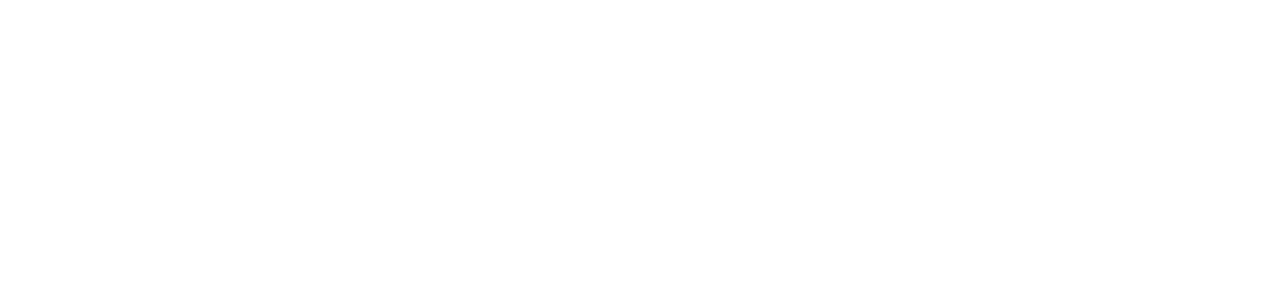
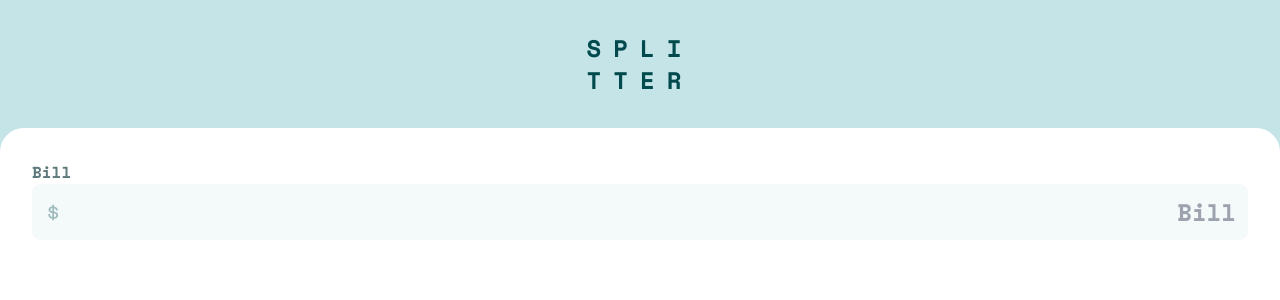
Before and after one commit to tuansdf/fm-tip-calculator, a Next.js app: page / in a window 1280 px wide. Shown: the top 300 px of the page. Built offline with nearby package versions, Linux system fonts and the light colour scheme.

Commit message:
feat: add text field

```diff
--- a/package.json
+++ b/package.json
@@ -13,6 +13,8 @@
     "@types/node": "18.11.19",
     "@types/react": "18.0.27",
     "@types/react-dom": "18.0.10",
+    "class-variance-authority": "^0.4.0",
+    "clsx": "^1.2.1",
     "eslint": "8.33.0",
     "eslint-config-next": "13.1.6",
     "next": "13.1.6",
--- /dev/null
+++ b/src/app/icon-dollar.tsx
@@ -0,0 +1,6 @@
+import Image from "next/image";
+import iconDollar from "/public/images/icon-dollar.svg";
+
+export default function IconDollar() {
+  return <Image src={iconDollar} alt="dollar icon" />;
+}
--- /dev/null
+++ b/src/app/icon-person.tsx
@@ -0,0 +1,6 @@
+import Image from "next/image";
+import iconPerson from "/public/images/icon-person.svg";
+
+export default function IconPerson() {
+  return <Image src={iconPerson} alt="person icon" />;
+}
--- a/src/app/layout.tsx
+++ b/src/app/layout.tsx
@@ -10,7 +10,14 @@
   return (
     <html lang="en">
       <head />
-      <body className={primaryFont.className + " font-bold"}>{children}</body>
+      <body
+        className={
+          primaryFont.className +
+          " flex min-h-screen flex-col bg-neutral-200 font-bold text-neutral-500"
+        }
+      >
+        {children}
+      </body>
     </html>
   );
 }
--- a/src/app/page.tsx
+++ b/src/app/page.tsx
@@ -1,3 +1,23 @@
+import IconDollar from "/src/app/icon-dollar";
+import TextField from "/src/app/text-field";
+
 export default function Page() {
-  return <div></div>;
+  return (
+    <div className="flex flex-1 flex-col">
+      <h1 className="m-8 text-center text-2xl uppercase tracking-[0.5em]">
+        spli
+        <br />
+        tter
+      </h1>
+
+      <div className="flex-1 rounded-t-3xl bg-neutral-0 p-8">
+        <TextField
+          type="text"
+          label="Bill"
+          icon={<IconDollar />}
+          placeholder="Bill"
+        />
+      </div>
+    </div>
+  );
 }
--- /dev/null
+++ b/src/app/text-field.tsx
@@ -0,0 +1,32 @@
+import clsx from "clsx";
+import { InputHTMLAttributes, ReactNode, useId } from "react";
+
+interface IProps extends InputHTMLAttributes<HTMLInputElement> {
+  label: string;
+  icon: ReactNode;
+}
+
+export default function TextField({ label, icon, ...rest }: IProps) {
+  const inputId = useId();
+
+  return (
+    <div className="w-full">
+      {label ? (
+        <label htmlFor={inputId} className="text-neutral-400">
+          {label}
+        </label>
+      ) : null}
+      <div className="relative flex w-full items-center">
+        <input
+          id={inputId}
+          className={clsx(
+            "w-full rounded-lg bg-neutral-100 p-3 text-end text-xl lg:text-2xl",
+            icon ? "pl-8" : "pl-3"
+          )}
+          {...rest}
+        />
+        {icon ? <div className="absolute ml-4">{icon}</div> : null}
+      </div>
+    </div>
+  );
+}
```
Also changed, not shown: 1 other file (tests, documents, lock files or other folders).
